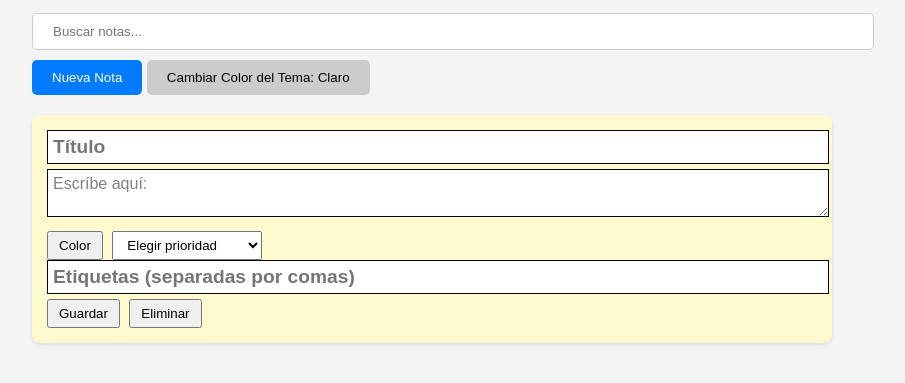
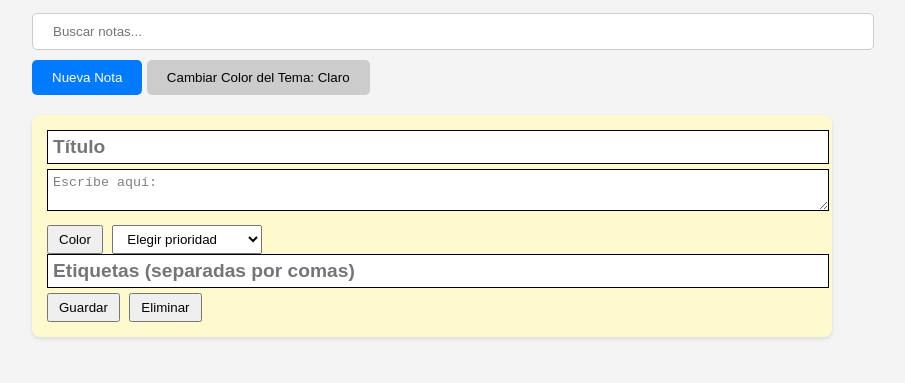
Before and after one commit to eatplus2024/BLOC-DE-NOTAS, a plain HTML site: page index.html in a window 1280 px wide. Both pictures are taken after a click on the button "Nueva Nota". Shown: the part 139-522 px from the top of the page, without its empty margins (208-1113 px from the left). Drawn offline with Linux system fonts and the light colour scheme.

Commit message:
Update style.css

```diff
--- a/style.css
+++ b/style.css
@@ -3,7 +3,7 @@ body {
     margin: 0;
     padding: 20px;
     background-color: #f4f4f4;
-    transition: background-color 0.3s, color 0.3s;
+    transition: background-color 0.3s;
 }
 
 body.dark-mode {
@@ -39,7 +39,7 @@ body.dark-mode {
 }
 
 .note {
-    background-color: #E7E4E4;
+    background-color: #E7E4E4; /* Gris pastel predeterminado */
     border-radius: 8px;
     padding: 15px;
     margin-top: 10px;
@@ -61,8 +61,6 @@ body.dark-mode {
     border: 1px solid black;
     resize: vertical;
     padding: 5px;
-    font-family: sans-serif;
-    font-size: 1em;
 }
 
 .note textarea::placeholder {
@@ -73,9 +71,7 @@ body.dark-mode {
     margin-top: 10px;
 }
 
-.note .options button,
-.note .options input[type="color"],
-.note .options select {
+.note .options button, .note .options input[type="color"], .note .options select {
     padding: 5px 10px;
     cursor: pointer;
     margin-right: 5px;
@@ -86,14 +82,13 @@ body.dark-mode {
     color: black;
     padding: 0;
     width: 60px;
-    height: 30px;
 }
 
 .note .options select {
     width: 150px;
 }
 
-.note .options select option:first-child {
+.note .options select option:first-child{
     color: grey;
 }
 
```
